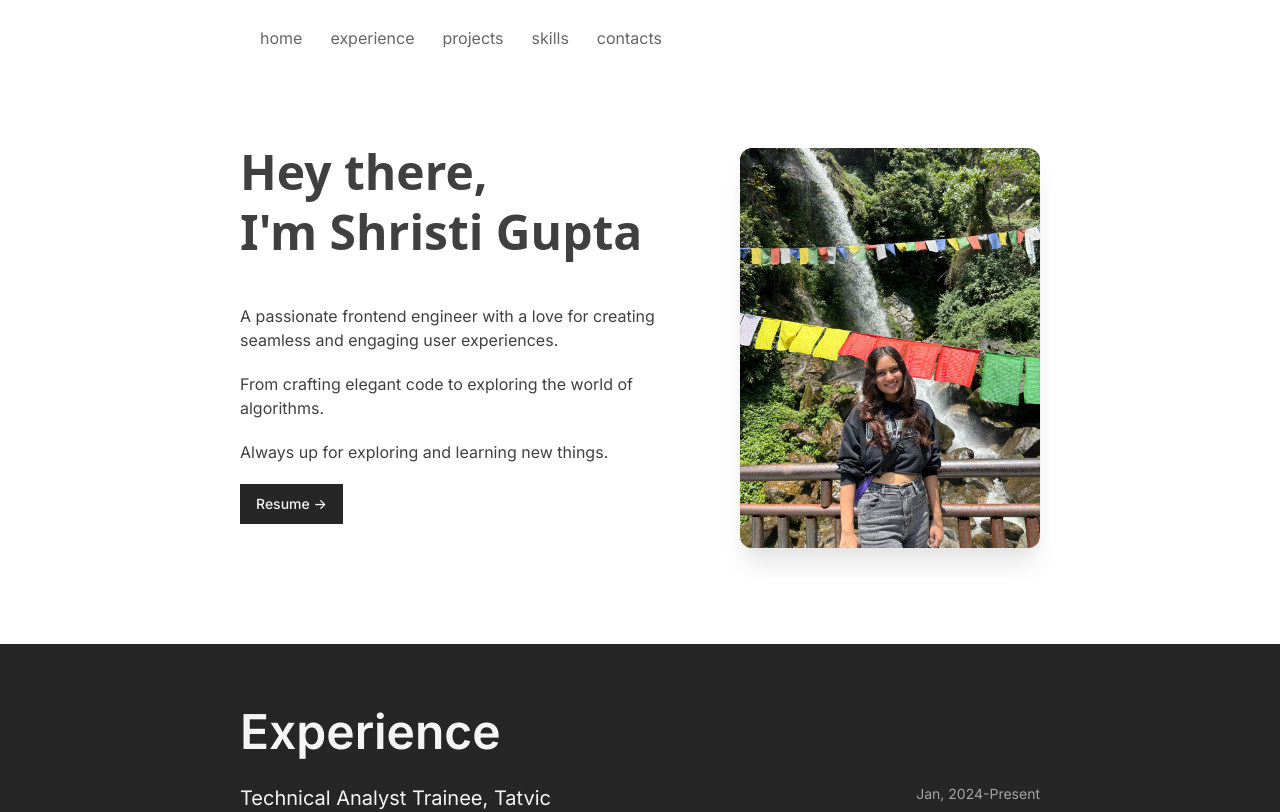
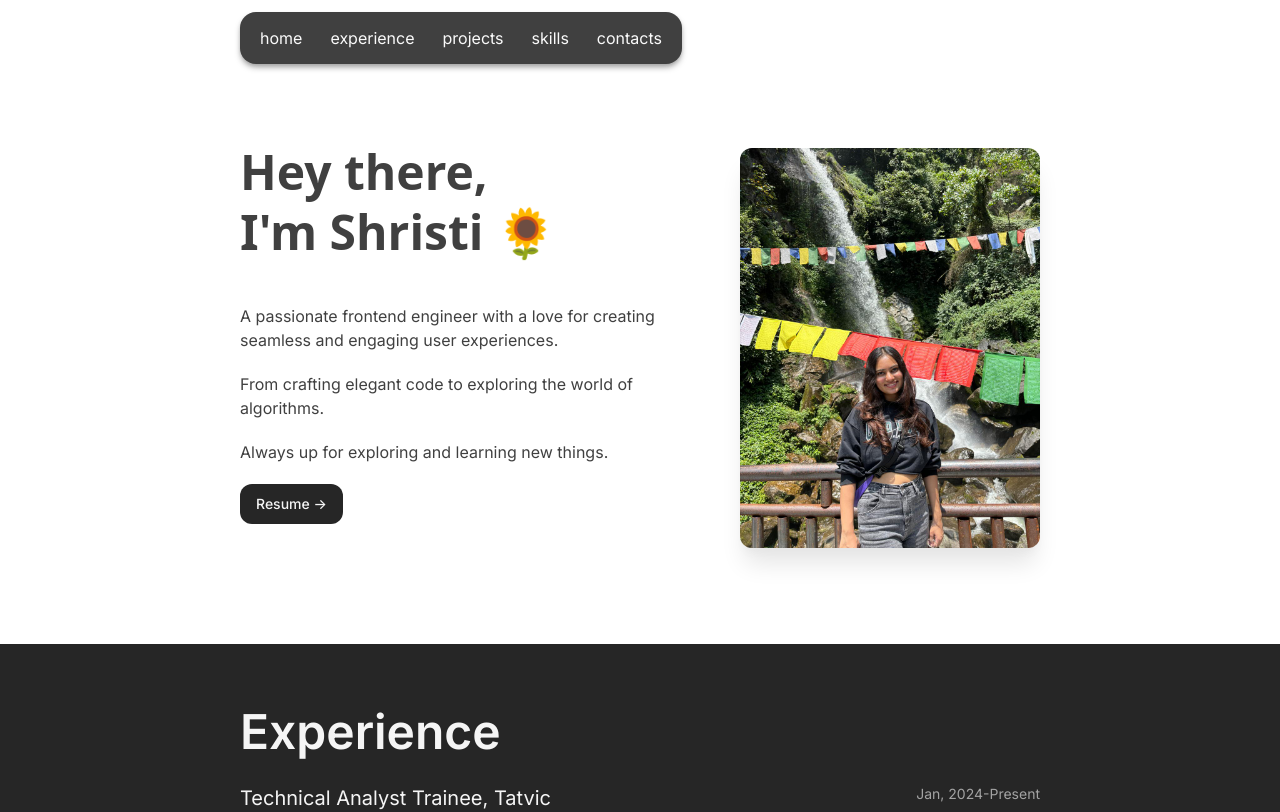
Before and after one commit to shristigupta12/Portfolio, a Next.js app: page / in a window 1280 px wide. Shown: the top 812 px of the page. Built offline with nearby package versions, Linux system fonts and the light colour scheme.

Commit message:
styles: navbar

```diff
--- a/components/sections/experience/index.js
+++ b/components/sections/experience/index.js
@@ -22,7 +22,7 @@ const Experience = () => {
                                     </Link>
                                     <ul className=" ">
                                         {exp.description.map((descriptionItem, ind)=>(
-                                            <li className="list-disc text-neutral-400" key={ind}>{descriptionItem}</li>
+                                            <li className="list-disc text-neutral-400 max-[500px]:text-[14px]" key={ind}>{descriptionItem}</li>
                                         ))}
                                     </ul>
                                 </div>
--- a/components/sections/home/index.jsx
+++ b/components/sections/home/index.jsx
@@ -10,16 +10,16 @@ const Home = ()=>{
         <ViewContainer id="home">
         <section className="flex h-full justify-center gap-12 max-md:flex-col max-md:mt-[-40px]">
             <div className="flex flex-col gap-12 text-neutral-700  ">
-                <div className="flex flex-col gap-3 font-semibold text-5xl font-sans">
+                <div className="flex min-[500px]:flex-col gap-3 font-semibold text-5xl max-[500px]:text-2xl font-sans">
                     <h1 >Hey there,</h1>
-                    <h1>{`I'm Shristi Gupta`}</h1>
+                    <h1>{`I'm Shristi 🌻`}</h1>
                 </div>
-                <div className="flex gap-5 flex-col ">
+                <div className="flex gap-5 flex-col max-[500px]:text-[14px] ">
                     <p>A passionate frontend engineer with a love for creating seamless and engaging user experiences.</p>
                     <p>From crafting elegant code to exploring the world of algorithms.</p>
                     <p>Always up for exploring and learning new things.</p>
                     <Link href="https://drive.google.com/file/d/15hJfnazXhPYI0-FDdAXvcr3aQXtXaiMg/view?usp=sharing" target="_blank">
-                    <Button variant="primary" className="bg-neutral-800 w-fit text-neutral-100 rounded-lg transition-all hover:scale-105 max-sm:w-full ">{"Resume ->"}</Button>
+                    <Button variant="primary" className="bg-neutral-800 w-fit text-neutral-100 rounded-xl transition-all hover:scale-105 max-sm:w-full">{"Resume ->"}</Button>
                     </Link>
                 </div>
             </div>
--- a/components/sections/navbar/index.jsx
+++ b/components/sections/navbar/index.jsx
@@ -34,12 +34,12 @@ const Navbar = ()=>{
         }
     ]
     return(
-        <ViewContainer className={cn("view-container sticky top-3 flex justify-center")} id="nav">
-            <nav className="flex w-full rounded-2xl backdrop-blur-sm opacity-80 bg-white p-2 max-[500px]:px-2 max-[500px]:py-2 items-center transition-all">
-            <ul className="flex  gap-1 max-[500px]:gap-2 max-[500px]:justify-evenly w-full text-neutral-700 max-[500px]:text-[12px] ">
+        <ViewContainer className={cn("view-container sticky top-3 flex justify-start")} id="nav">
+            <nav className="flex w-fit rounded-2xl  bg-neutral-700    p-2 max-[500px]:px-2 max-[500px]:py-2 items-center transition-all shadow-md shadow-neutral-400 ">
+            <ul className="flex  gap-1 max-[500px]:gap-2  w-full text-neutral-700 max-[500px]:text-[14px] ">
                 {navItems.map((item, index)=>(
                     <Link href={item.link} key={index}>
-                    <li className="cursor-pointer hover:bg-neutral-700 hover:text-white px-3 py-1.5 rounded-xl  max-[500px]:px-1 max-[500px]:py-1">{item.name}</li>
+                    <li className="cursor-pointer text-neutral-50 hover:bg-neutral-50  hover:text-neutral-900  px-3 py-1.5 rounded-xl  max-[500px]:px-1 max-[500px]:py-1">{item.name}</li>
                     </Link>
                 ))}
             </ul>
--- a/components/sections/projects/index.jsx
+++ b/components/sections/projects/index.jsx
@@ -20,7 +20,7 @@ const Projects = () => {
                             {/* </Link> */}
                             <div className="flex flex-col justify-between gap-6">
                                 <h1 className="text-4xl font-bold">{project.name}</h1>
-                                <p className="">{project.desc}</p>
+                                <p className="max-[500px]:text-[14px]">{project.desc}</p>
                                 <div key={index} className="flex gap-3 justify-center">
                                     {project.techStack.map((tech, index)=>(
                                         <Badge variant="outline" key={index} className=" cursor-pointer hover:bg-neutral-200 hover:text-neutral-900 hover:scale-105">{tech}</Badge>
```
